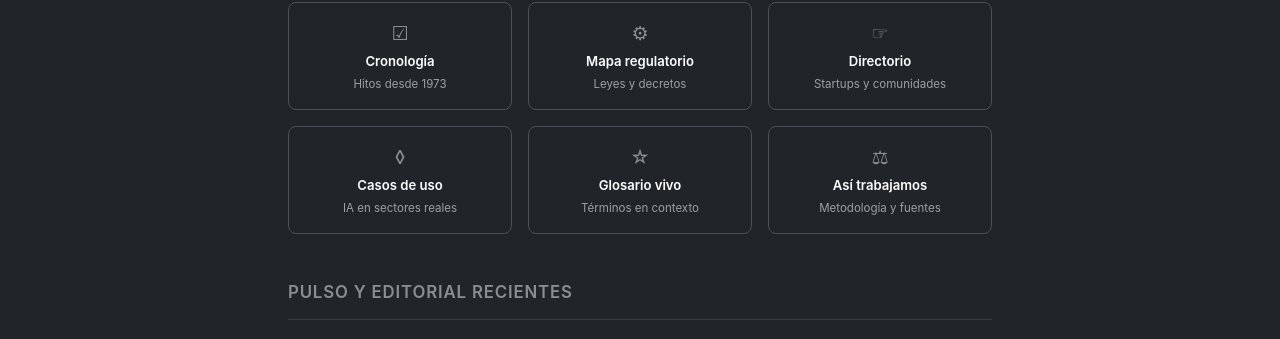
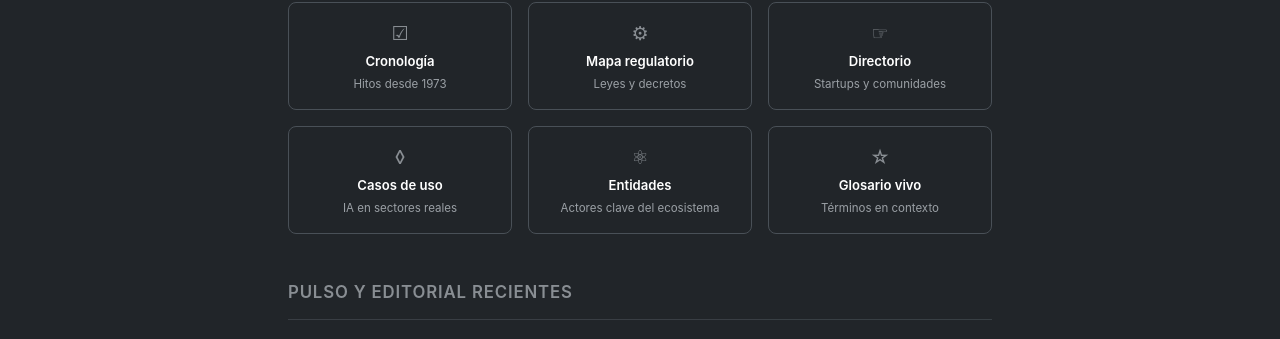
Before and after one commit to miravosqueinteresante/muchotexto.net, a Jekyll site: the page built from index.markdown, in a window 1280 px wide. Shown: the part 1362-1701 px from the top of the page. Built offline with Jekyll 4.4.1, drawn with Linux system fonts in a browser that asks for light colours.

Commit message:
Home: reemplazar 'Asi trabajamos' por 'Entidades' en Sobre el observatorio

```diff
--- a/_layouts/home.html
+++ b/_layouts/home.html
@@ -108,15 +108,15 @@ layout: default
       <span class="observatorio-label">Casos de uso</span>
       <span class="observatorio-desc">IA en sectores reales</span>
     </a>
+    <a class="observatorio-card" href="{{ '/entidades/' | relative_url }}">
+      <span class="observatorio-icon">&#9883;</span>
+      <span class="observatorio-label">Entidades</span>
+      <span class="observatorio-desc">Actores clave del ecosistema</span>
+    </a>
     <a class="observatorio-card" href="{{ '/glosario/' | relative_url }}">
       <span class="observatorio-icon">&#9734;</span>
       <span class="observatorio-label">Glosario vivo</span>
       <span class="observatorio-desc">Términos en contexto</span>
-    </a>
-    <a class="observatorio-card" href="{{ '/como-trabajamos/' | relative_url }}">
-      <span class="observatorio-icon">&#9878;</span>
-      <span class="observatorio-label">Así trabajamos</span>
-      <span class="observatorio-desc">Metodología y fuentes</span>
     </a>
   </div>
 </section>
```
